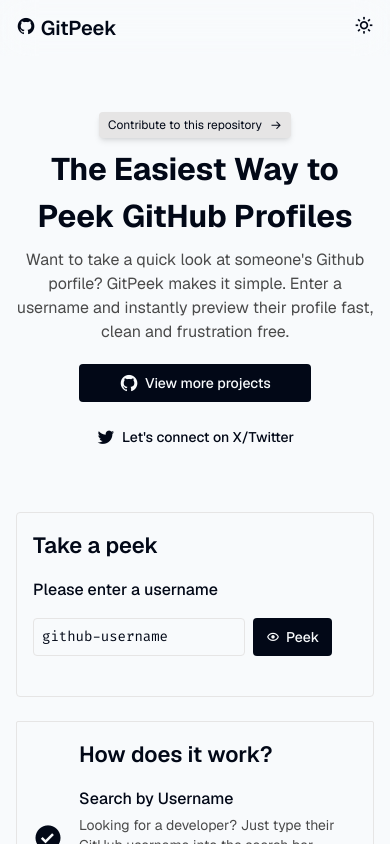
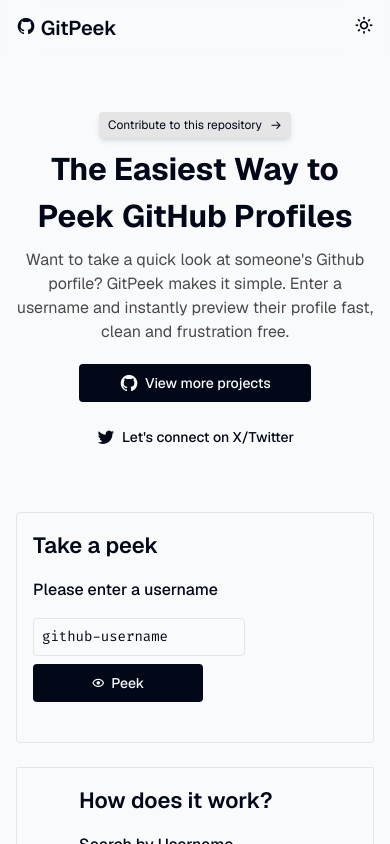
Before and after one commit to Chris-Error-404/GitPeek, a React (Vite) app in the folder GitPeek-App/: page / in a window 390 px wide. Shown: the top 844 px of the page. Built offline with nearby package versions, Linux system fonts and the light colour scheme.

Commit message:
form flex to flex-col

```diff
--- a/GitPeek-App/src/Peek.jsx
+++ b/GitPeek-App/src/Peek.jsx
@@ -56,7 +56,7 @@
                             Please enter a username
                         </h2>
 
-                        <form onSubmit={fetchGitHubUser} className="flex items-center justify-start gap-2 w-fit">
+                        <form onSubmit={fetchGitHubUser} className="flex flex-col lg:flex-row items-start lg:items-center justify-start gap-2 w-fit">
                             <InputTag
                                 placeholderText="github-username"
                                 value={username}
```
